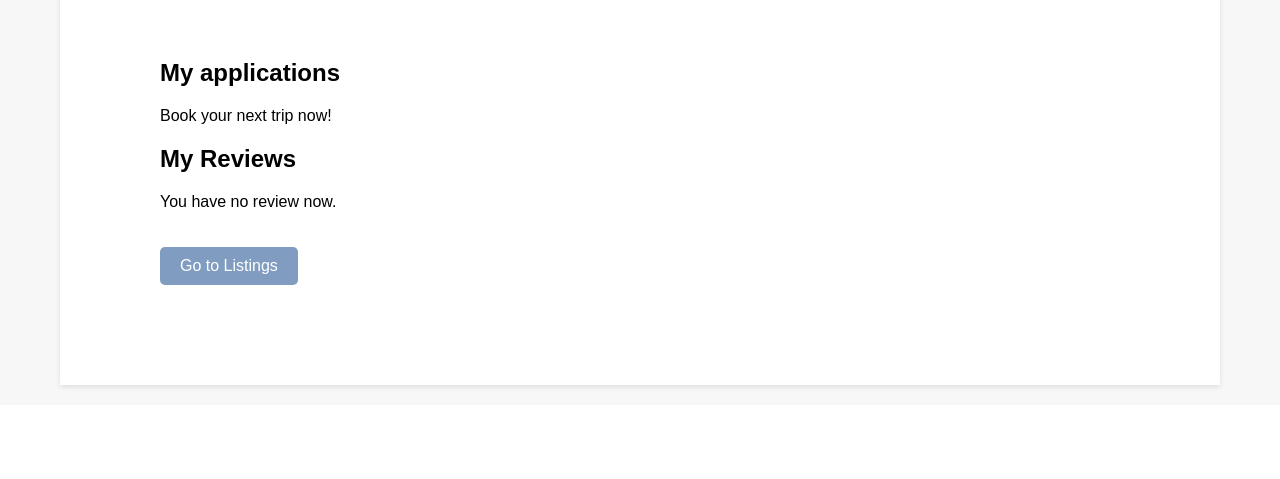
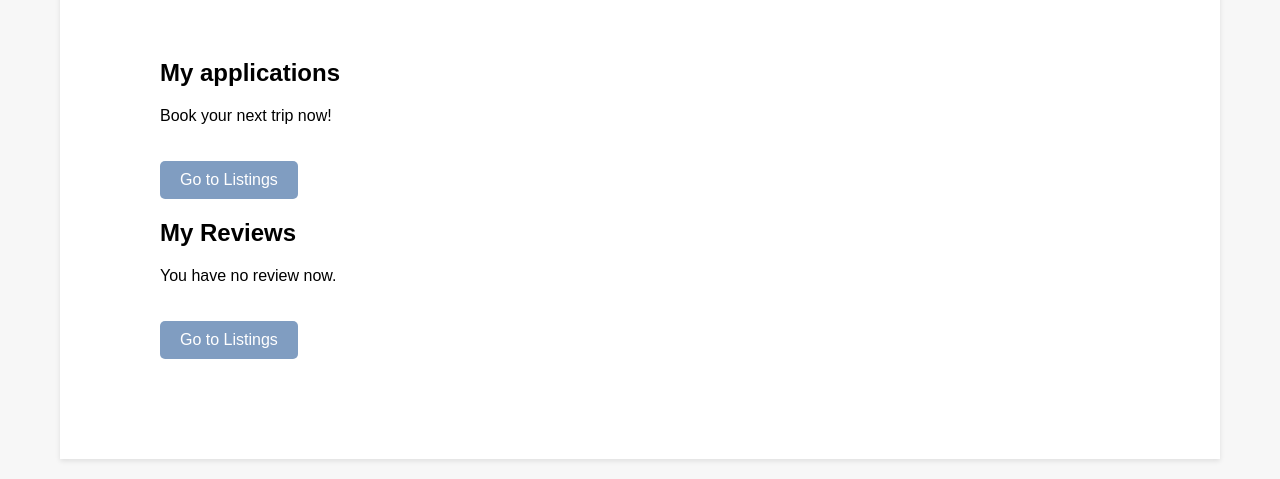
Before and after one commit to cs411-alawini/sp24-cs411-team066-DBKnitters, a Python web app: template ease_lease/app/templates/tenant_profile.html in a window 1280 px wide. Shown: the part 419-898 px from the top of the page. Before the commit the page ends 808 px from the top, so only its background shows below. Run offline with Jinja, Linux system fonts and the light colour scheme; the template is opened without the code that fills it, so the values that code supplies are empty.

Commit message:
Add go to listing bottom

```diff
--- a/ease_lease/app/templates/tenant_profile.html
+++ b/ease_lease/app/templates/tenant_profile.html
@@ -40,6 +40,7 @@
                     </ul>
                 {% else %}
                     <p>Book your next trip now!</p>
+                    <a href="/listings" class="btn">Go to Listings</a>
                 {% endif %}
             </div>
         </section>
```
